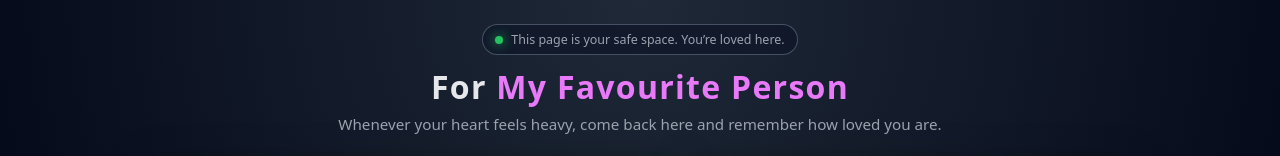
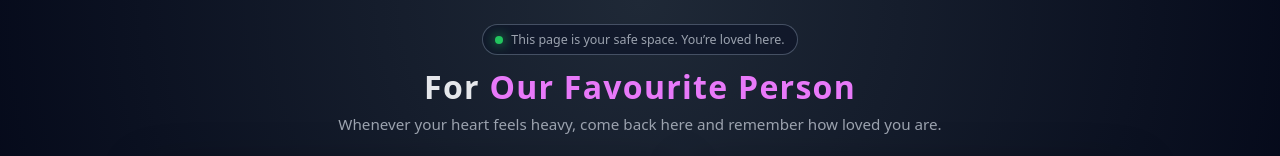
Before and after one commit to Steffioran12/For-Her, a plain HTML site: page index.html in a window 1280 px wide. Shown: the top 156 px of the page. Drawn offline with Linux system fonts and the light colour scheme.

Commit message:
Update index.html

```diff
--- a/index.html
+++ b/index.html
@@ -352,7 +352,7 @@
         <span class="pill-dot"></span>
         This page is your safe space. You’re loved here.
       </div>
-      <h1>For <span>My Favourite Person</span></h1>
+      <h1>For <span>Our Favourite Person</span></h1>
       <p>Whenever your heart feels heavy, come back here and remember how loved you are.</p>
     </header>
 
```
